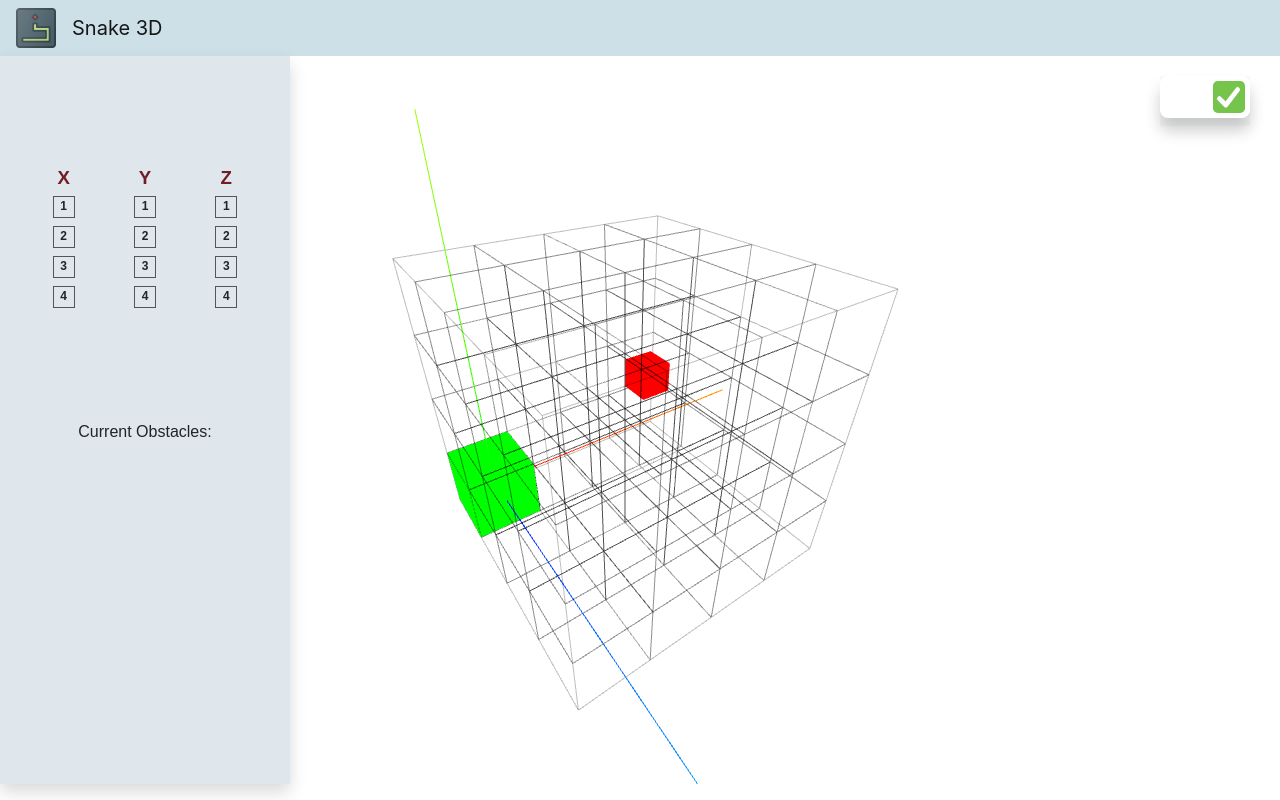
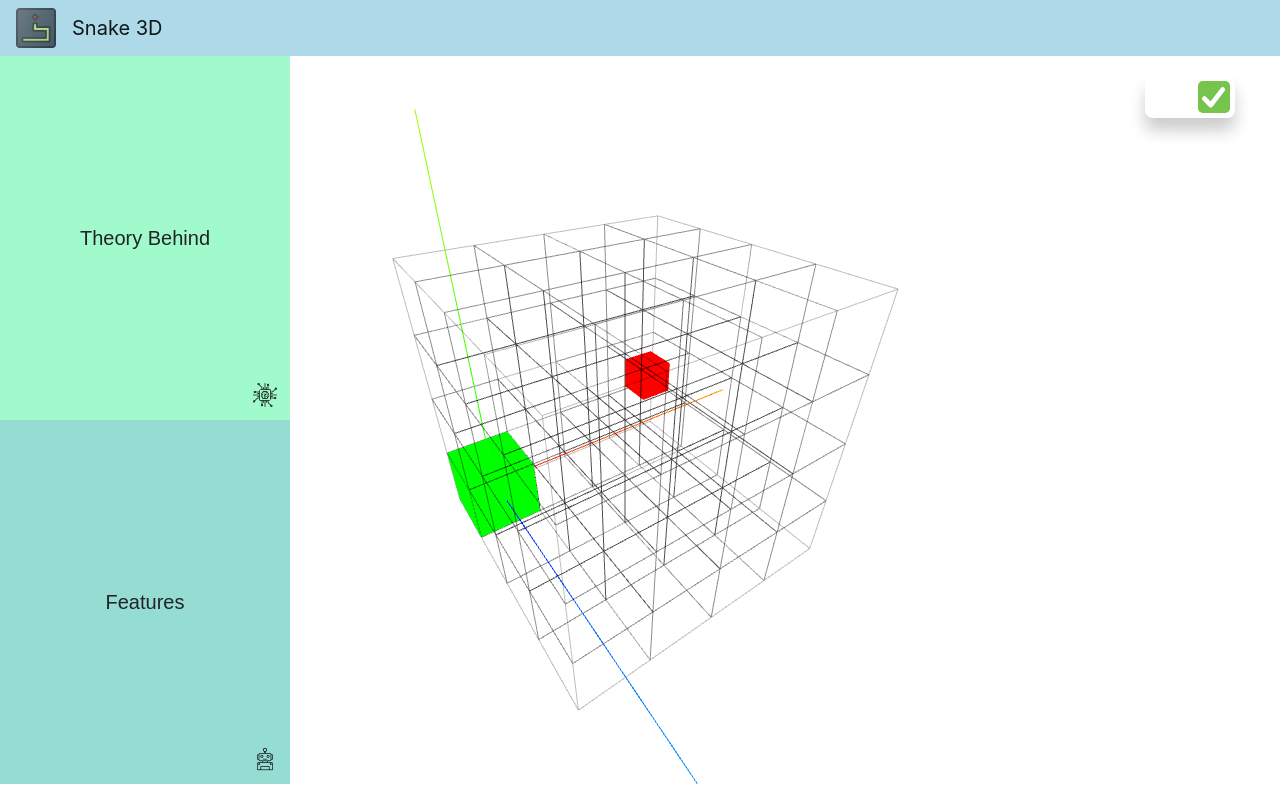
Before and after one commit to MenesesGHZ/Snake3D, a Django app: page / in a window 1280 px wide. Run offline with Django 3.2, Linux system fonts and the light colour scheme; some libraries are stand-ins or nearby versions; some web fonts are replaced.

Commit message:
html update

```diff
--- a/Snake3DWeb/static/css/etc/snake3d.css
+++ b/Snake3DWeb/static/css/etc/snake3d.css
@@ -26,3 +26,30 @@ p{
 .h-10{
     height: 10% !important;
 }
+
+.hidden{
+    visibility: hidden;
+}
+.cursor-pointer{
+    cursor: pointer;
+}
+
+#theory-div{
+    transition: all ease-in-out 0.5s;
+    border:transparent dashed 1px;
+    background-color: rgba(69, 245, 154, 0.5);
+}
+#theory-div:hover{
+    border-color: black;
+    background-color: rgba(69, 245, 154, 0.75);
+}
+
+#features-div{
+    transition: all ease-in-out 0.5s;
+    border:transparent dashed 1px;
+    background-color: rgba(45, 187, 168, 0.50);
+}
+#features-div:hover{
+    border-color: black;
+    background-color:  rgba(45, 187, 168, 0.75);
+}
--- a/Snake3DWeb/static/js/Snake/VideoGame/WallSelector.js
+++ b/Snake3DWeb/static/js/Snake/VideoGame/WallSelector.js
@@ -9,15 +9,15 @@ window.addEventListener('load',()=>{
    //Creating wall selector UI
     let i;
     for(i=0; i<x;i++)
-       html_result += html_grid.format(i+1);
+       html_result += html_grid.format(i);
     ob_x.innerHTML = html_result;
     html_result = "";
     for(i=0; i<y;i++)
-       html_result += html_grid.format(i+1);
+       html_result += html_grid.format(i);
     ob_y.innerHTML = html_result;
     html_result ="";
     for(i=0; i<z;i++)
-       html_result += html_grid.format(i+1);
+       html_result += html_grid.format(i);
     ob_z.innerHTML = html_result;
 
     //Add functionality to the grid
--- a/Snake3DWeb/templates/includes/obstaclesFeature.html
+++ b/Snake3DWeb/templates/includes/obstaclesFeature.html
@@ -1,3 +1,4 @@
+<div class="container-fluid shadow h-100 d-none" style="background-color:rgba(192,208,219,0.5)">
     <div class="row justify-content-around align-items-center h-50 mx-2">
        <div class="col-4" >
            <div class="row justify-content-center">
@@ -21,14 +22,17 @@
            </div>
        </div>
     </div>
+
     <div class="row justify-content-center h-10">
        <p class="m-0 font-electro">
            Current Obstacles:
        </p>
     </div>
+
     <div class="row justify-content-center align-items-center h-40" >
         <div class="col-12">
             <div class="container-fluid" id="coords-label">
             </div>
         </div>
     </div>
+</div>
--- a/Snake3DWeb/templates/snake3D.html
+++ b/Snake3DWeb/templates/snake3D.html
@@ -32,7 +32,7 @@
 </head>
 <body>
     <header>
-        <nav class="navbar navbar-light " style="background-color: #cee0e7;width:100vw;overflow:hidden;">
+        <nav class="navbar navbar-light " style="background-color: #add9e8;width:100vw;overflow:hidden;">
             <div class="d-flex align-items-center">
                 <img src="{% static 'imgs/snake-icon.png' %}" width="40" height="40" class="d-inline-block align-top" alt="">
                 <a class="navbar-brand ml-3" href="#">Snake 3D</a>
@@ -50,20 +50,35 @@
                </div>
 
                <div class="col-3 position-absolute h-100"> <!--LEFT NAVIGATION BAR-->
-                   <div class="container-fluid shadow h-100 " style="background-color:rgba(192,208,219,0.5)">
-
-                       {% include 'includes/obstaclesFeature.html' %}
-                   </div>
+                       <div id="theory-div" class="container-fluid h-50 cursor-pointer " >
+                           <div class="row align-items-center h-100">
+                               <div class="col-12 d-flex justify-content-center">
+                                   <p class="m-0 font-electro" style="font-size: 15pt">
+                                       Theory Behind
+                                   </p>
+                               </div>
+                           </div>
+                           <img class="position-absolute" style="bottom: 0;right: 0; transform: translateX(-12px) translateY(-12px)" src="{% static 'imgs/ai-icon-24.png' %}" alt="robot-icon">
+                       </div>
+                        <div id="features-div" class="container-fluid h-50 cursor-pointer position-relative" >
+                           <div class="row align-items-center h-100">
+                               <div class="col-12 d-flex justify-content-center ">
+                                   <p class="m-0 font-electro" style="font-size: 15pt">
+                                       Features
+                                   </p>
+                               </div>
+                           </div>
+                            <img class="position-absolute" style="bottom: 0;right: 0; transform: translateX(-12px) translateY(-12px)" src="{% static 'imgs/robot-icon-24.png' %}" alt="robot-icon">
+                       </div>
+                  {% include 'includes/obstaclesFeature.html' %}
                </div>
                <div class="col-3">
 
                </div>
            </div>
            <div class="position-absolute" style="top:0;right:0;transform: translateX(-30px) translateY(20px)">
-               <div class="bg-light container-fluid">
-                   <div class="row justify-content-center ">
+               <div class="container-fluid">
                      {% include 'includes/checkbox.html' with id="auto-rotation" %}
-                   </div>
                </div>
              </div>
 
```
Also changed, not shown: Snake3DWeb/static/imgs/ai-icon-24.png (added), Snake3DWeb/static/imgs/robot-icon-24.png (added). Lines whose indentation alone changed are shown as unchanged.
